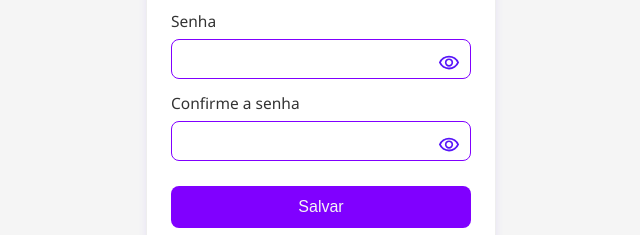
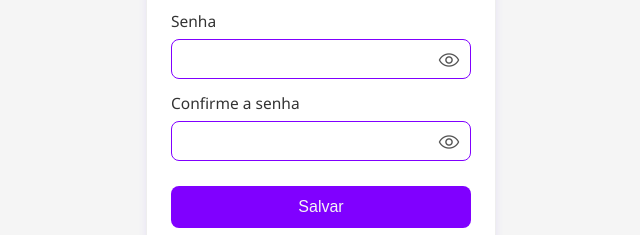
Before and after one commit to Aline-Silva-ADS/plataforma_biblioteca, a plain HTML site: page cadastroUsuario.html in a window 1280 px wide. Shown: the part 417-652 px from the top of the page, 319-959 px from the left. Drawn offline with nearby package versions, Linux system fonts and the light colour scheme.

Commit message:
alteracao dos icones para os icones do google fonts

```diff
--- a/assets/css/style2.css
+++ b/assets/css/style2.css
@@ -6,6 +6,7 @@
     --cor-texto: #333;
     --cor-branco: #fff;
     --cor-link: #8000ff;
+    --cor-cinza-escuro: #535353;
     --sombra-card: 0 2px 8px rgba(80, 0, 255, 0.08);
     --radius-card: 12px;
     --radius-input: 8px;
@@ -15,6 +16,16 @@
     --font-size-titulo-mobile: 1.2rem;
 }
 
+/* configuracao dos icones */
+.material-symbols-outlined {
+  font-variation-settings:
+  'FILL' 0,     /*Controla o preenchimento do ícone.*/
+  'wght' 300,   /*Controla a espessura do traço do ícone.*/
+  'GRAD' 0,     /*Ajusta a "densidade" do traço sem alterar o peso nominal.*/
+  'opsz' 14     /*Ajusta o tamanho "ótico" do ícone.*/
+}
+
+/* configurações globais */
 * {
     padding: 0;
     margin: 0;
@@ -24,9 +35,6 @@ body {
     background: var(--cor-fundo);
     min-height: 100vh;
     font-family: var(--font-principal);
-    display: flex;
-    align-items: center;
-    justify-content: center;
 }
 
 .main-flex {
@@ -99,23 +107,16 @@ body {
 .toggle-btn {
     position: absolute;
     right: 10px;
-    top: 50%;
+    top: 45%;
     transform: translateY(-50%);
     background: none;
     border: none;
     cursor: pointer;
     padding: 0;
-    height: 24px;
-    width: 24px;
     display: flex;
     align-items: center;
     justify-content: center;
-}
-
-.toggle-icon {
-    width: 22px;
-    height: 22px;
-    filter: invert(22%) sepia(98%) saturate(7473%) hue-rotate(265deg) brightness(97%) contrast(101%);
+    color: var(--cor-cinza-escuro);
 }
 
 .btn-padrao {
@@ -148,7 +149,7 @@ body {
 .esqueceu-link {
     color: var(--cor-link);
     text-decoration: none;
-    font-weight: 500;
+    font-weight: 400;
     transition: text-decoration 0.2s;
 }
 
--- a/cadastroUsuario.html
+++ b/cadastroUsuario.html
@@ -1,11 +1,15 @@
 <!DOCTYPE html>
 <html lang="pt-br">
+
 <head>
     <meta charset="UTF-8">
     <meta name="viewport" content="width=device-width, initial-scale=1.0">
     <title>Cadastro Biblioteca</title>
     <link rel="stylesheet" href="assets/css/style2.css">
+    <link rel="stylesheet"
+        href="https://fonts.googleapis.com/css2?family=Material+Symbols+Outlined:opsz,wght,FILL,GRAD@20..48,100..700,0..1,-50..200" />
 </head>
+
 <body>
     <div class="main-flex">
         <section class="card-padrao">
@@ -22,18 +26,19 @@
 
                 <label for="senha" class="label-login">Senha</label>
                 <div class="senha-container">
-                    <input type="password" id="senha" name="senha" class="input-padrao" autocomplete="new-password" required>
+                    <input type="password" id="senha" name="senha" class="input-padrao" autocomplete="new-password"
+                        required>
                     <button type="button" class="toggle-btn" id="toggleSenha">
-                        <img src="assets/icon/visivel.svg" alt="Mostrar senha" class="toggle-icon">
+                        <span class="material-symbols-outlined">visibility</span>
                     </button>
                 </div>
 
                 <label for="confirmaSenha" class="label-login">Confirme a senha</label>
                 <div class="senha-container">
-                    <input type="password" id="confirmaSenha" name="confirmaSenha" class="input-padrao" autocomplete="new-password" required>
+                    <input type="password" id="confirmaSenha" name="confirmaSenha" class="input-padrao"
+                        autocomplete="new-password" required>
                     <button type="button" class="toggle-btn" id="toggleConfirmaSenha">
-                        <img src="assets/icon/visivel.svg" alt="Mostrar senha" class="toggle-icon">
-                    </button>
+                        <span class="material-symbols-outlined">visibility</span> </button>
                 </div>
 
                 <button type="submit" class="btn-padrao">Salvar</button>
@@ -44,4 +49,5 @@
         </section>
     </div>
 </body>
+
 </html>
```
Also changed, not shown: index.html (+3 -1 lines).
